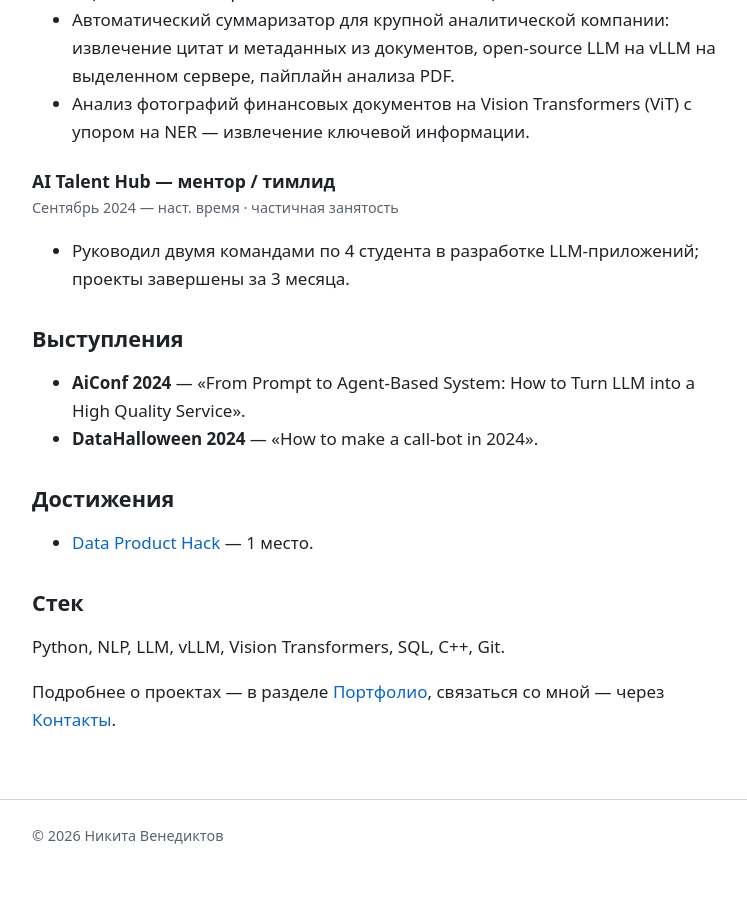
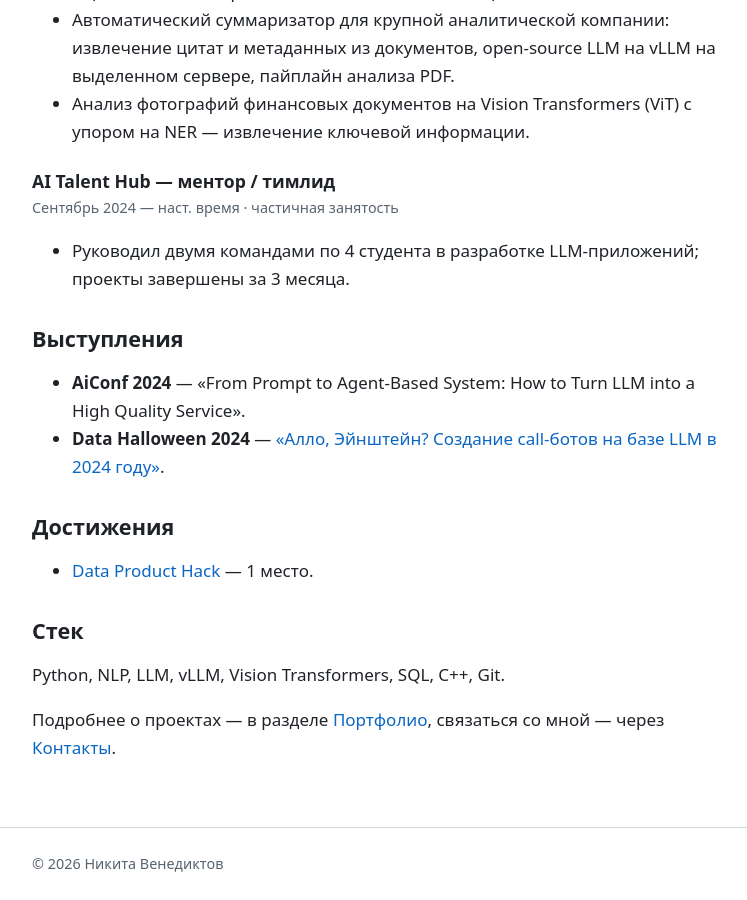
Before and after one commit to NikitaVenediktov/NikitaVenediktov.github.io, a Jekyll site: the page built from index.md, in a window 1280 px wide and 900 px high, scrolled down 701 px. Shown: the whole window, without its empty margins (260-1007 px from the left). Built offline with Jekyll 4.4.1, drawn with Linux system fonts in a browser that asks for light colours; before the commit the page ends 1573 px from its top, so only the background shows below that.

Commit message:
Ссылка на видео доклада Data Halloween 2024

```diff
--- a/index.md
+++ b/index.md
@@ -31,7 +31,7 @@ DS Team Lead в Raft, ментор и тимлид в AI Talent Hub. Заним
 ## Выступления
 
 - **AiConf 2024** — «From Prompt to Agent-Based System: How to Turn LLM into a High Quality Service».
-- **DataHalloween 2024** — «How to make a call-bot in 2024».
+- **Data Halloween 2024** — [«Алло, Эйнштейн? Создание call-ботов на базе LLM в 2024 году»](https://www.youtube.com/watch?v=lR6jraVe11E).
 
 ## Достижения
 
```
Also changed, not shown: portfolio.md (+1 -1 lines).
